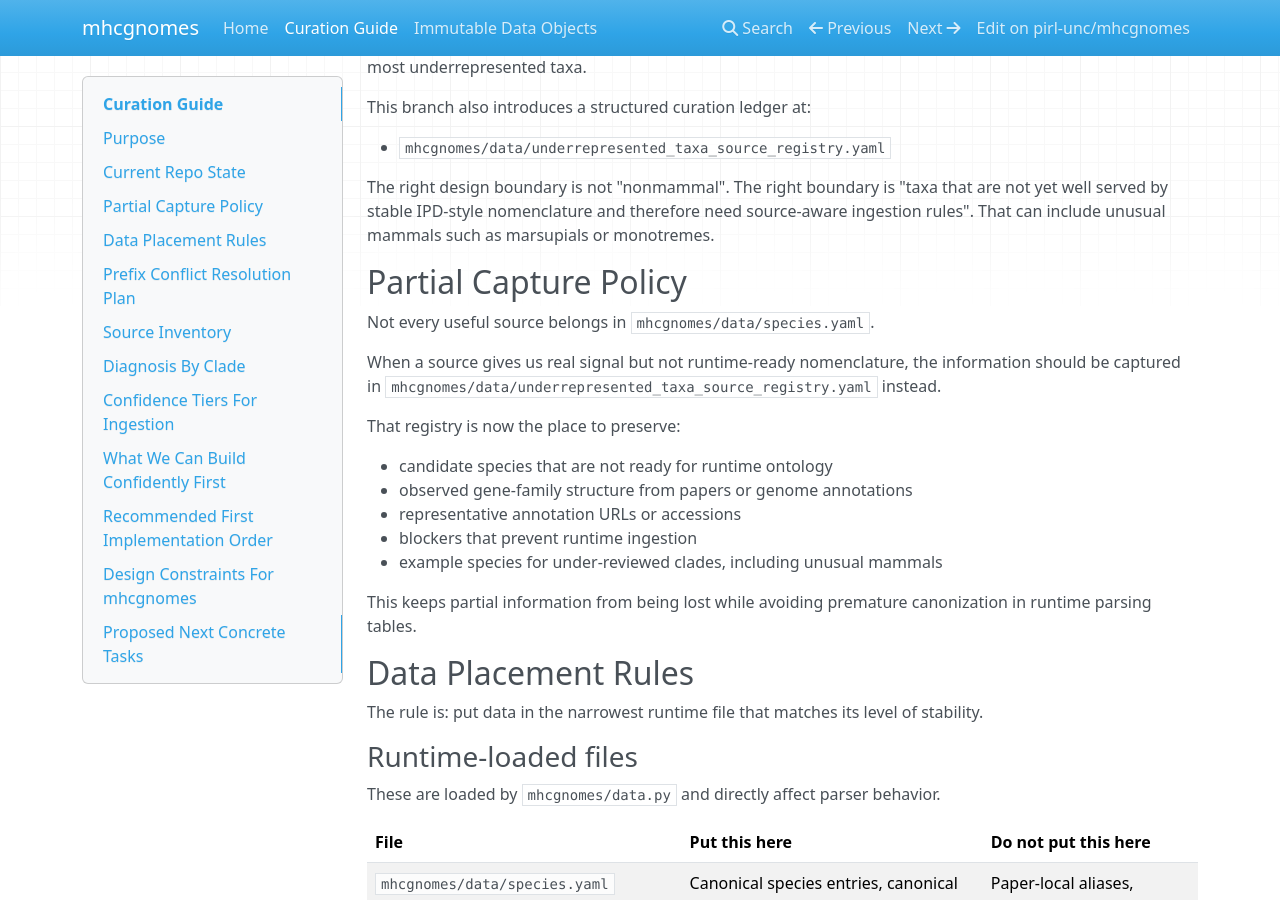
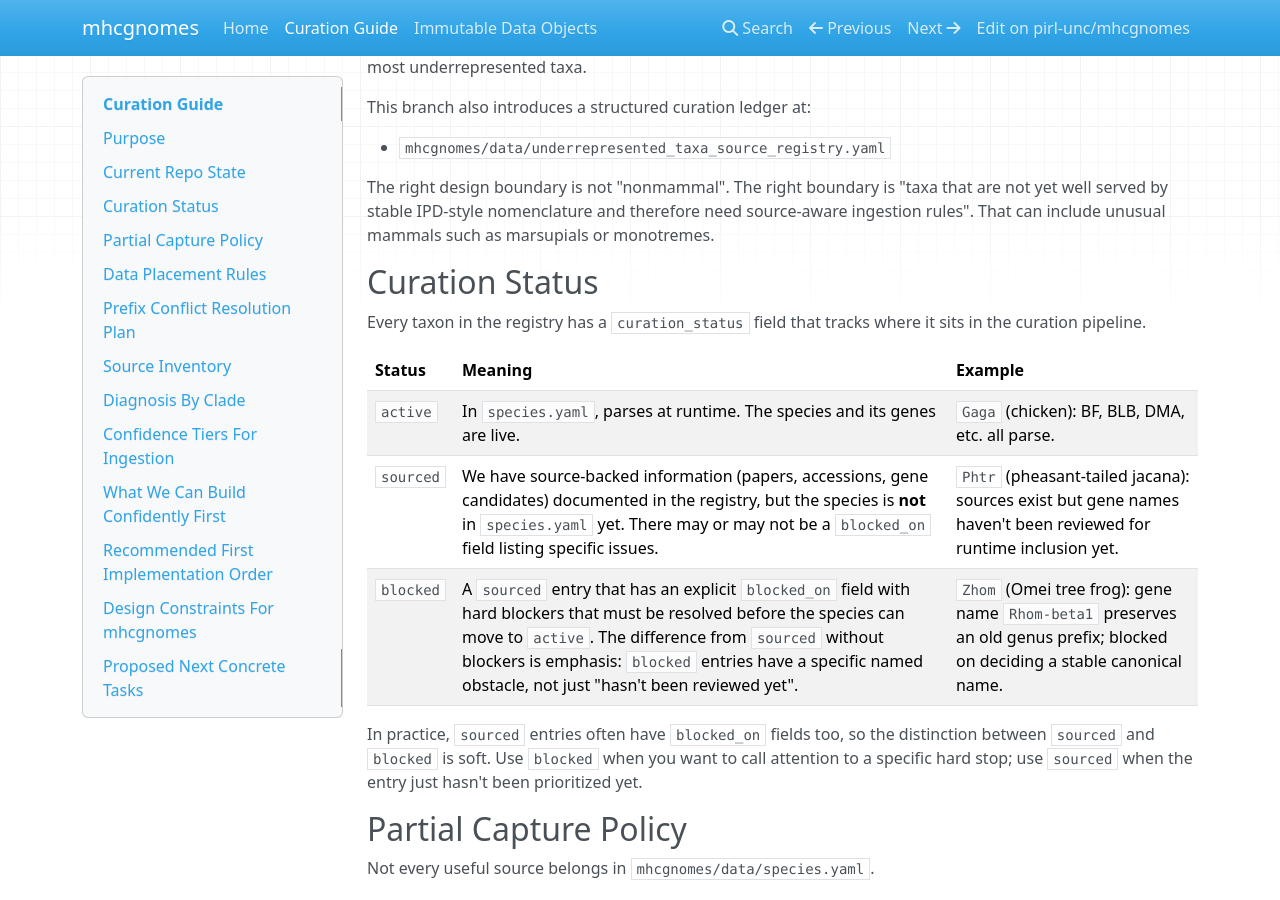
Before and after one commit to pirl-unc/mhcgnomes, an MkDocs documentation site: the page built from docs/curation.md, in a window 1280 px wide and 900 px high, scrolled down 772 px. Built offline with MkDocs 1.6.1, drawn with Linux system fonts in a browser that asks for light colours; nearby versions of some CDN libraries.

Commit message:
Rename capture_status → curation_status, shipped → active
Clearer field and value names for the curation pipeline:
- capture_status → curation_status (describes curation state, not capture)
- shipped → active (species is in species.yaml, parses at runtime)
- sourced stays as-is (has sources documented but not in runtime yet)
- blocked defined in docs (sourced + explicit hard blockers)

Document all three statuses with examples in docs/curation.md.

Co-Authored-By: Claude Opus 4.6 (1M context) <noreply@anthropic.com>

```diff
--- a/docs/curation.md
+++ b/docs/curation.md
@@ -44,6 +44,22 @@ The right design boundary is not "nonmammal". The right boundary is
 "taxa that are not yet well served by stable IPD-style nomenclature and
 therefore need source-aware ingestion rules". That can include unusual
 mammals such as marsupials or monotremes.
+
+## Curation Status
+
+Every taxon in the registry has a `curation_status` field that tracks where it
+sits in the curation pipeline.
+
+| Status | Meaning | Example |
+| --- | --- | --- |
+| `active` | In `species.yaml`, parses at runtime. The species and its genes are live. | `Gaga` (chicken): BF, BLB, DMA, etc. all parse. |
+| `sourced` | We have source-backed information (papers, accessions, gene candidates) documented in the registry, but the species is **not** in `species.yaml` yet. There may or may not be a `blocked_on` field listing specific issues. | `Phtr` (pheasant-tailed jacana): sources exist but gene names haven't been reviewed for runtime inclusion yet. |
+| `blocked` | A `sourced` entry that has an explicit `blocked_on` field with hard blockers that must be resolved before the species can move to `active`. The difference from `sourced` without blockers is emphasis: `blocked` entries have a specific named obstacle, not just "hasn't been reviewed yet". | `Zhom` (Omei tree frog): gene name `Rhom-beta1` preserves an old genus prefix; blocked on deciding a stable canonical name. |
+
+In practice, `sourced` entries often have `blocked_on` fields too, so the
+distinction between `sourced` and `blocked` is soft. Use `blocked` when
+you want to call attention to a specific hard stop; use `sourced` when
+the entry just hasn't been prioritized yet.
 
 ## Partial Capture Policy
 
```
Also changed, not shown: 2 other files.
